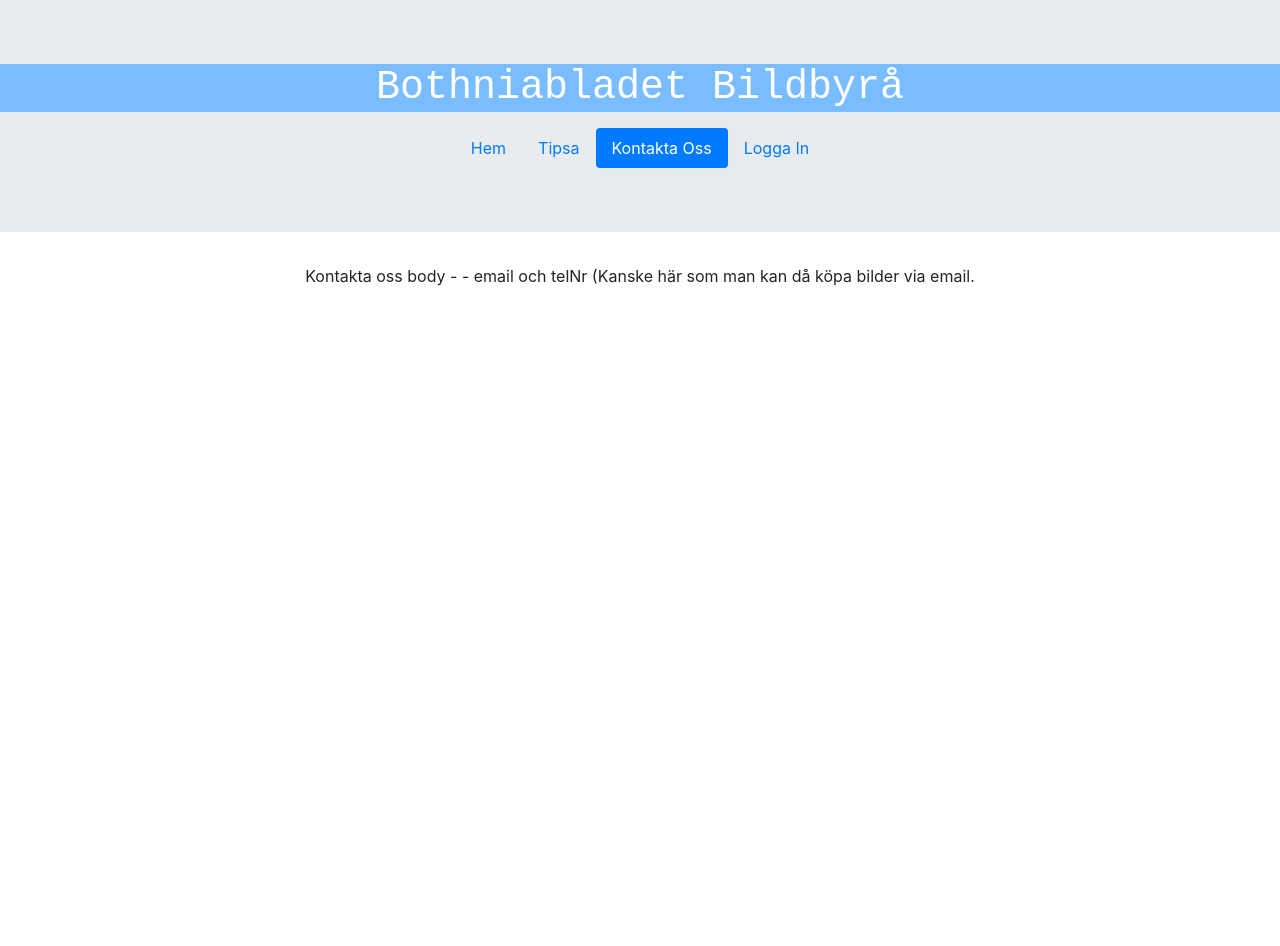
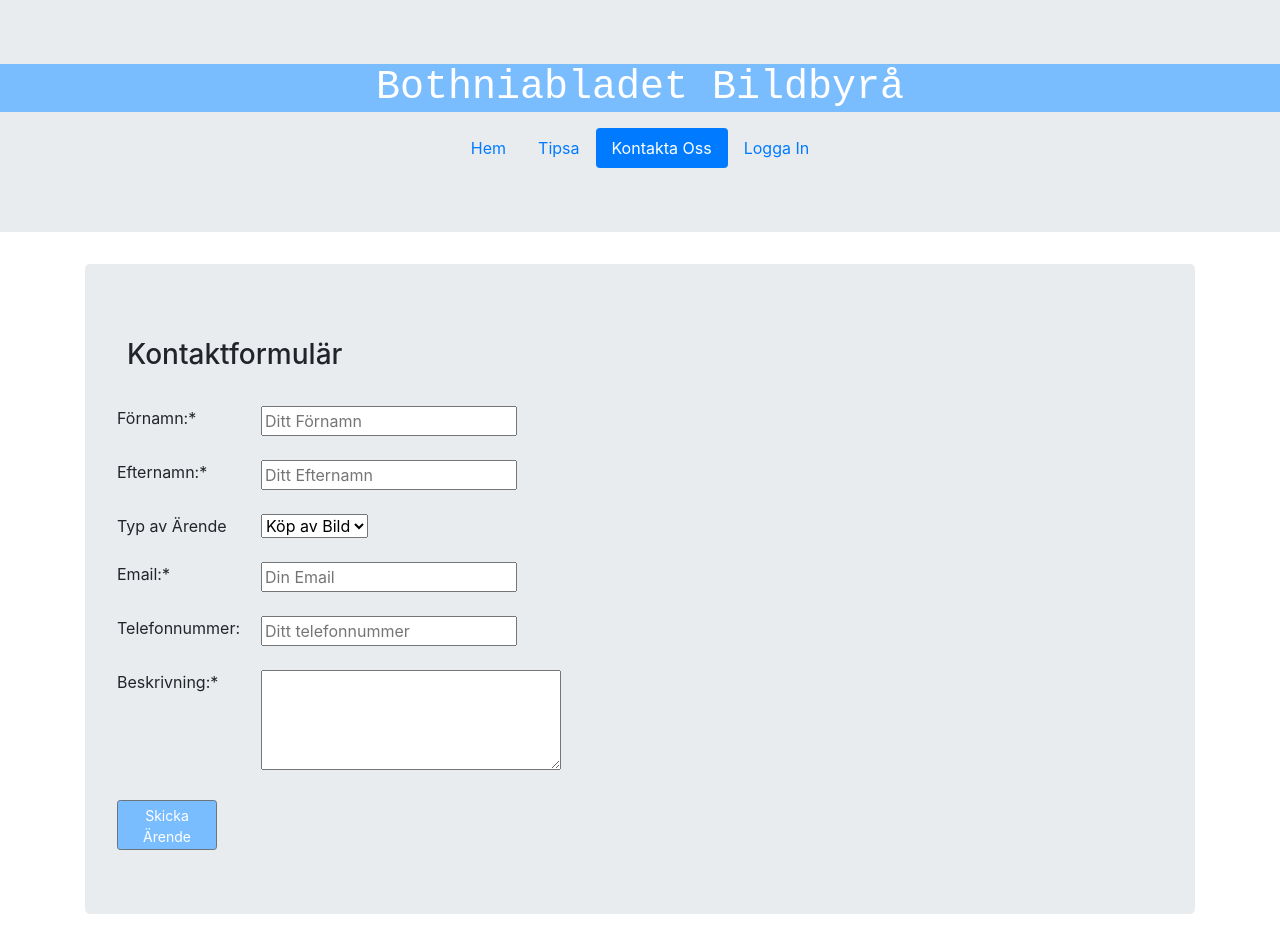
Before and after one commit to snordgren/interaktionsdesign-och-programmering, a PHP site: page /kontaktaOss.php in a window 1280 px wide. Before the commit the page ends 286 px from the top, so only its background shows below. Run offline with PHP 8.4, Linux system fonts and the light colour scheme.

Commit message:
Kontakt +  Tipsa

```diff
--- a/css/styles.css
+++ b/css/styles.css
@@ -90,3 +90,36 @@
   margin-left: 9em;
 
 }
+
+.txt2{
+  margin-left: 9em;
+}
+
+.emailInput label {
+  position:absolute;
+}
+
+.emailInput textarea {
+  margin-left: 9em;
+   width: 300px;
+  height: 100px;
+}
+
+.emailInput select {
+  margin-left: 9em;
+}
+
+.tipsaInput label{
+  position:absolute;
+
+}
+.tipsaInput textarea{
+  margin-left: 9em;
+  width: 210px;
+  height: 150px;
+}
+
+.txt8{
+   margin-left: 9em;
+   width: 210px;
+}
--- a/kontaktaOss.php
+++ b/kontaktaOss.php
@@ -12,6 +12,23 @@
   <!-- <link rel="stylesheet" href="modalStyles.css"> -->
   <link rel="stylesheet" href="./css/styles.css">
 
+  <script>
+    function kontaktInfo() {
+      var forNamn = document.getElementById("forNamnID").value;
+      var efterNamn = document.getElementById("efterNamnID").value;
+      var arende = document.getElementById("ärende").value;
+      var email = document.getElementById("eMailID").value;
+      var telefonNummer = document.getElementById("telefonNummerID").value;
+      var beskrivning = document.getElementById("beskrivningID").value;
+      if (forNamn !== "" && efterNamn !== "" && arende !== "" && email !== "" && beskrivning !== "") {
+
+        alert("Ärende registrerat");
+      } else {
+        alert("Fyll i alla nödvändiga fält")
+      }
+    }
+  </script>
+
 </head>
 
 <body>
@@ -24,7 +41,9 @@
   <!-- START of webbpage -->
 
   <div class="jumbotron jumbotron-fluid">
-  <h1 style="background-color:#7ABDFF; color:#FFFFFF; font-family:Courier New, Courier, monospace;"> <p class="text-center"> Bothniabladet Bildbyrå <p> </h1>
+    <h1 style="background-color:#7ABDFF; color:#FFFFFF; font-family:Courier New, Courier, monospace;">
+      <p class="text-center"> Bothniabladet Bildbyrå <p>
+    </h1>
 
     <div class="navContainer container d-flex justify-content-center">
       <ul class="nav nav-pills">
@@ -47,13 +66,55 @@
   </div>
 
   <div class="container">
+    <div class="jumbotron">
+      <h3 class="searchHeader"> Kontaktformulär </h3> <br>
 
-    <div class="d-flex justify-content-center"> Kontakta oss body - - email och telNr (Kanske här som man kan då köpa bilder via email. </div>
+      <div class="emailInput ">
+
+        <form action="" method="">
+
+          <label> Förnamn:* </label>
+          <!-- definierar label för att kunna hantera de på ett lätt sätt i css.-->
+
+          <input id="forNamnID" type="text" class="txt2" placeholder="Ditt Förnamn"> <br> <br>
+          <label> Efternamn:* </label>
+          <input id="efterNamnID" type="text" class="txt2" placeholder="Ditt Efternamn"> <br> <br>
+
+          <label for="ärende">Typ av Ärende</label>
+          <select id="ärende" name="ärende">
+            <option value="köp av bild">Köp av Bild</option>
+            <option value="support">Support</option>
+            <option value="övrigt">Övrigt</option>
+          </select> <br> <br>
+
+          <label> Email:* </label>
+
+          <input id="eMailID" type="text" class="txt2" placeholder="Din Email"> <br><br>
+
+
+          <label> Telefonnummer: </label>
+          <input id="telefonNummerID" type="text" class="txt2" placeholder="Ditt telefonnummer"> <br><br>
+
+          <label> Beskrivning:* </label>
+          <textarea id="beskrivningID" value="">  </textarea> <br><br>
+
+        </form>
+      </div>
+
+      <button id="btn1" class="btn btn-secondary btn-sm " style="width: 100px; height: 50px;" onclick="kontaktInfo()">
+      Skicka Ärende
+    </button>
+
+
+    </div>
+
+  </div>
 
 
 
 
-    <!-- Container ends -->
+
+  <!-- Container ends -->
   </div>
 
 
```
Also changed, not shown: tipsa.php (+48 -4 lines).
